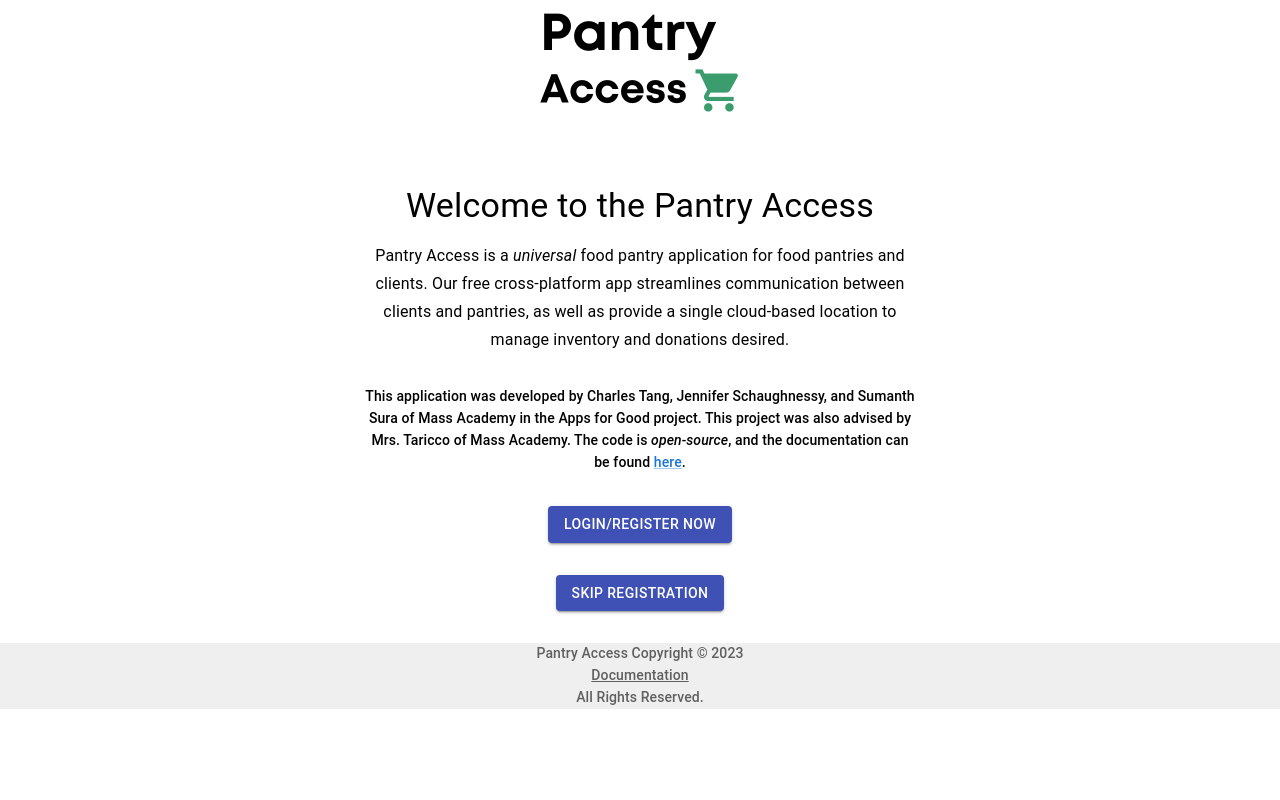
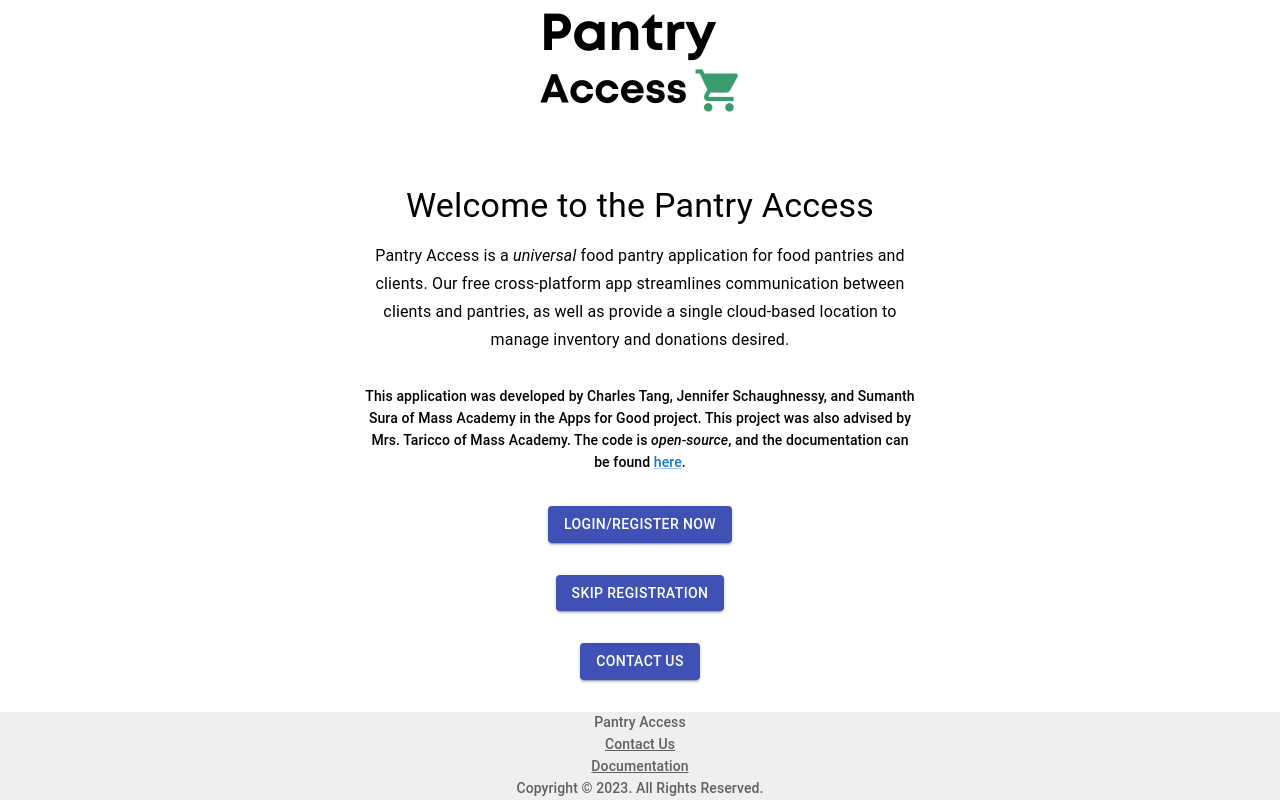
Before and after one commit to Pantry-Access-AFG/react-app, a React (Create React App) app: page / in a window 1280 px wide. Shown: the part 249-1049 px from the top of the page. Before the commit the page ends 958 px from the top, so only its background shows below. Built offline with nearby package versions, Linux system fonts and the light colour scheme; no server answers.

Commit message:
new footer and contact page

```diff
--- a/src/ContactUs.js
+++ b/src/ContactUs.js
@@ -43,6 +43,7 @@ function ContactUs() {
           size="large"
           href="mailto:pantryaccess@gmail.com"
           className={classes.button}
+          sx={{ marginTop: "2rem" }}
         >
           Email Us
         </Button>
--- a/src/Login.js
+++ b/src/Login.js
@@ -264,6 +264,12 @@ export default function Login() {
           >
             Register Account
           </Button>
+          <Button
+            variant="outlined"
+            onClick={() => navigate("/Contact")}
+          >
+            Reset Password
+          </Button>
         </Stack>
       )}
 
--- a/src/Welcome.js
+++ b/src/Welcome.js
@@ -113,6 +113,13 @@ function LandingPage({ viewFoodPantries, setViewFoodPantries }) {
             Hide Pantries
           </Button>
         )}
+        <Button
+            variant="contained"
+            className={classes.button}
+            onClick={() => navigate("/Contact")}
+          >
+            Contact Us
+          </Button>
       </Container>
     </div>
   );
--- a/src/components/Footer.js
+++ b/src/components/Footer.js
@@ -23,7 +23,15 @@ function Footer() {
         component="p"
       >
         <Stack>
-          Pantry Access Copyright © {new Date().getFullYear()}
+          Pantry Access
+          <br></br>
+          <Link
+            color="inherit"
+            href="/Contact"
+            rel="noopener"
+          >
+            Contact Us
+          </Link>{" "}
           <Link
             color="inherit"
             href="https://github.com/Pantry-Access-AFG"
@@ -32,7 +40,7 @@ function Footer() {
           >
             Documentation
           </Link>{" "}
-          All Rights Reserved.
+          Copyright © {new Date().getFullYear()}. All Rights Reserved.
         </Stack>
       </Typography>
     </footer>
```
